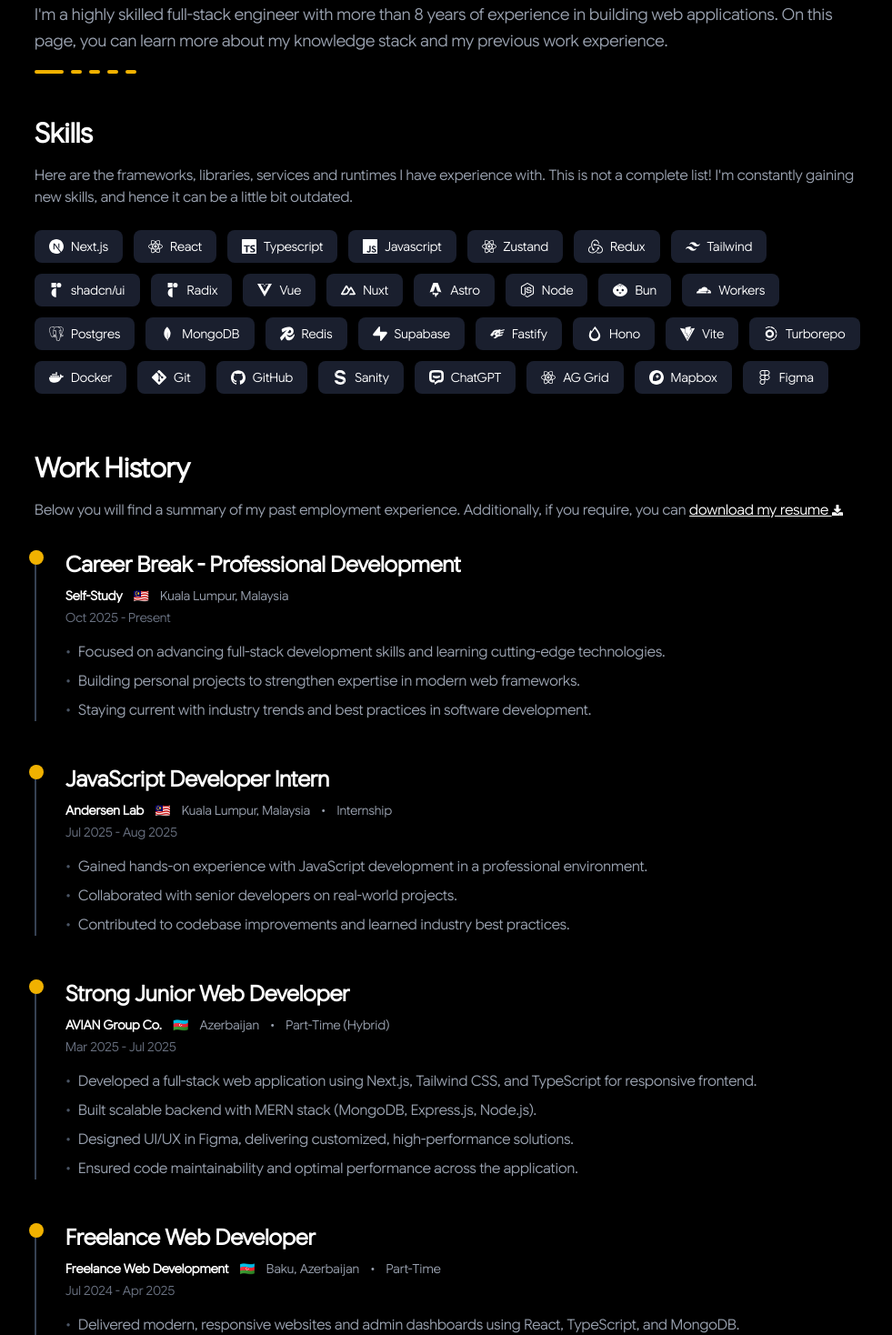
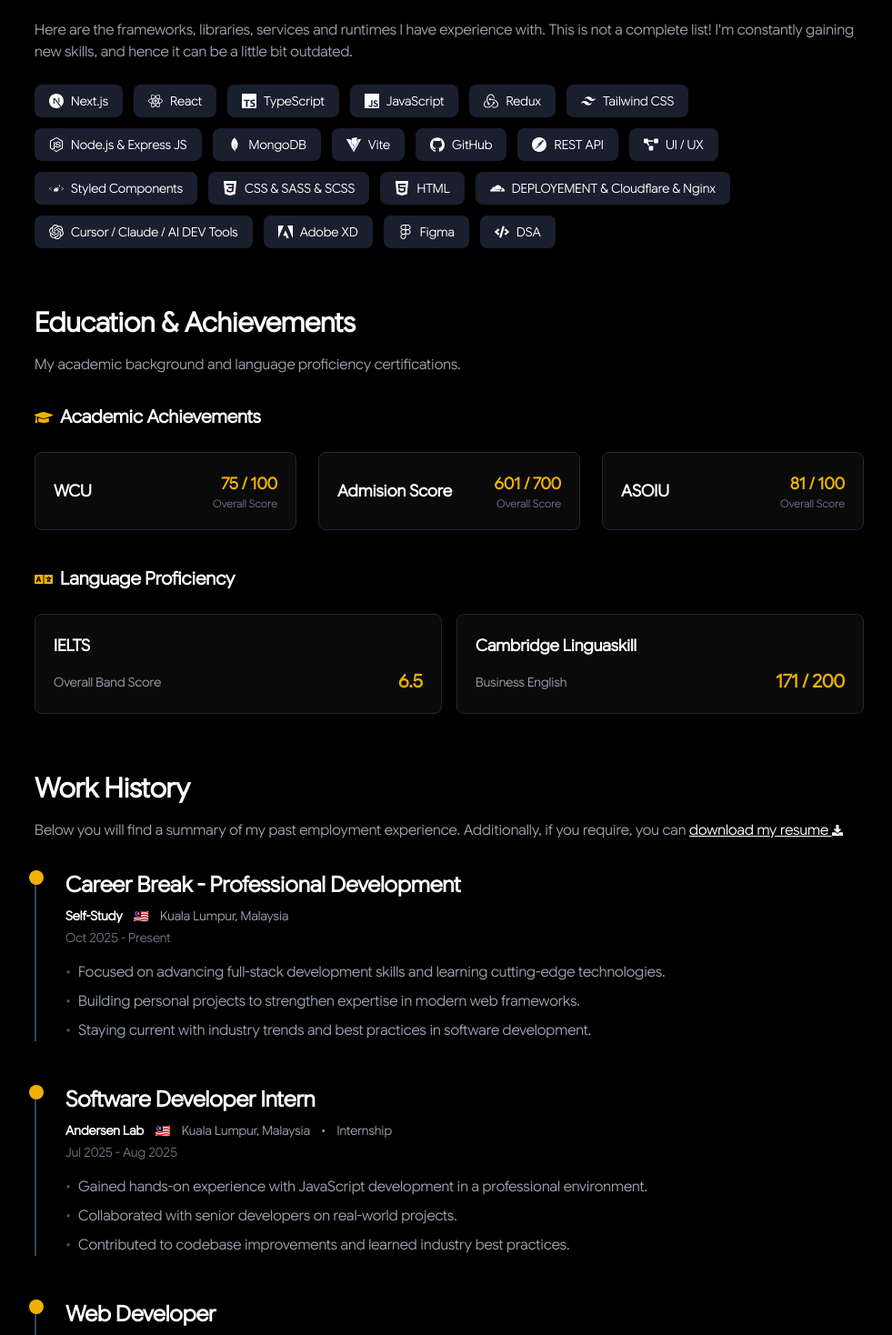
Before and after one commit to vilayat571/mySite, a React (Vite) app: page / in a window 1280 px wide. Shown: the part 4027-5495 px from the top of the page at 91% size, without its empty margins (146-1127 px from the left). Built offline with nearby package versions, Linux system fonts and the light colour scheme; a web font is replaced by a local one.

Commit message:
feat: adding achievement section to resume section

```diff
--- a/src/components/ResumePage.tsx
+++ b/src/components/ResumePage.tsx
@@ -1,25 +1,55 @@
-import { FaDownload } from 'react-icons/fa';
-import { jobs, skills } from '../data/resume';
+import { FaDownload, FaGraduationCap, FaLanguage } from "react-icons/fa";
+import { jobs, skills } from "../data/resume";
 
 export default function ResumePage() {
+  const education = [
+    {
+      institution: "WCU",
+      score: "75 / 100",
+    },
+    {
+      institution: "Admision Score",
+      score: "601 / 700",
+    },
+    {
+      institution: "ASOIU",
+      score: "81 / 100",
+    },
+  ];
+
+  const languages = [
+    {
+      name: "IELTS",
+      score: "6.5",
+      total: "Overall Band Score",
+    },
+    {
+      name: "Cambridge Linguaskill",
+      score: "171 / 200",
+      total: "Business English",
+    },
+  ];
 
   return (
-  <div id='resume' className="w-full flex items-center px-8 justify-between xl:mt-56 lg:mt-56 md:mt-36 sm:mt-36">
+    <div
+      id="resume"
+      className="w-full flex items-center px-8 justify-between xl:mt-16 lg:mt-16 md:mt-16 sm:mt-16"
+    >
       <div className="xl:w-3/4 lg:w-3/4 md:w-full sm:w-full mx-auto">
         {/* Header */}
         <div className="mb-12">
-          <h1 className="text-5xl font-bold mb-6">My Experience:</h1>
+          <h1 className="text-5xl font-bold mb-6">Resume:</h1>
           <p className="text-gray-400 text-lg leading-relaxed mb-4">
-            I'm a highly skilled full-stack engineer with more than 8 years of
-            experience in building web applications. On this page, you can learn
-            more about my knowledge stack and my previous work experience.
+            Software Developer with more than 2 years of experience in building
+            web applications. On this page, you can learn more about my
+            knowledge stack and my previous work experience.
           </p>
           <div className="flex gap-2">
             {[...Array(5)].map((_, i) => (
               <div
                 key={i}
                 className={`h-1 rounded-full ${
-                  i === 0 ? 'w-8 bg-yellow-500' : 'w-3 bg-yellow-500'
+                  i === 0 ? "w-8 bg-yellow-500" : "w-3 bg-yellow-500"
                 }`}
               />
             ))}
@@ -30,9 +60,9 @@ export default function ResumePage() {
         <div className="mb-16">
           <h2 className="text-3xl font-bold mb-4">Skills</h2>
           <p className="text-gray-400 mb-6">
-            Here are the frameworks, libraries, services and runtimes I have experience
-            with. This is not a complete list! I'm constantly gaining new skills, and hence it
-            can be a little bit outdated.
+            Here are the frameworks, libraries, services and runtimes I have
+            experience with. This is not a complete list! I'm constantly gaining
+            new skills, and hence it can be a little bit outdated.
           </p>
           <div className="flex flex-wrap gap-3">
             {skills.map((skill, index) => {
@@ -50,13 +80,78 @@ export default function ResumePage() {
           </div>
         </div>
 
+        {/* Education & Achievements Section */}
+        <div className="mb-16">
+          <h2 className="text-3xl font-bold mb-4">Education & Achievements</h2>
+          <p className="text-gray-400 mb-8">
+            My academic background and language proficiency certifications.
+          </p>
+
+          {/* Education */}
+          <div className="mb-10">
+            <h3 className="text-xl font-semibold mb-6 flex items-center gap-2">
+              <FaGraduationCap className="text-yellow-500" />
+              Academic Achievements
+            </h3>
+
+            <div className="grid grid-cols-1 sm:grid-cols-1 lg:grid-cols-3 gap-6">
+              {education.map((edu, index) => (
+                <div
+                  key={index}
+                  className="bg-[#0a0a0a] flex justify-between items-center border border-gray-800 cursor-pointer p-5 rounded-lg hover:bg-black transition-colors"
+                >
+                  {/* Institution */}
+                  <div>
+                    <h4 className="text-lg font-semibold">{edu.institution}</h4>
+                  </div>
+
+                  {/* Score */}
+                  <div className="text-right">
+                    <span className="text-yellow-500 font-bold text-lg">
+                      {edu.score}
+                    </span>
+                    <p className="text-xs text-gray-500">Overall Score</p>
+                  </div>
+                </div>
+              ))}
+            </div>
+          </div>
+
+          {/* Language Proficiency */}
+          <div>
+            <h3 className="text-xl font-semibold mb-6 flex items-center gap-2">
+              <FaLanguage className="text-yellow-500" />
+              Language Proficiency
+            </h3>
+            <div className="grid grid-cols-1 md:grid-cols-2 gap-4">
+              {languages.map((lang, index) => (
+                <div
+                  key={index}
+                  className="bg-[#0a0a0a] border border-gray-800  p-5 rounded-lg hover:bg-[#000000] transition"
+                >
+                  <h4 className="text-lg font-semibold mb-3">{lang.name}</h4>
+                  <div className="flex justify-between items-center">
+                    <span className="text-sm text-gray-400">{lang.total}</span>
+                    <span className="text-yellow-500 font-bold text-xl">
+                      {lang.score}
+                    </span>
+                  </div>
+                </div>
+              ))}
+            </div>
+          </div>
+        </div>
+
         {/* Work History */}
         <div>
           <h2 className="text-3xl font-bold mb-4">Work History</h2>
           <p className="text-gray-400 mb-8">
             Below you will find a summary of my past employment experience.
-            Additionally, if you require, you can{' '}
-            <a href="/resume.pdf" className="text-white underline hover:text-gray-300">
+            Additionally, if you require, you can{" "}
+            <a
+              href="/resume.pdf"
+              className="text-white underline hover:text-gray-300"
+            >
               download my resume <FaDownload className="inline w-3 h-3" />
             </a>
           </p>
@@ -64,13 +159,18 @@ export default function ResumePage() {
           {/* Timeline */}
           <div className="space-y-12">
             {jobs.map((job, index) => (
-              <div key={index} className="relative pl-8 border-l-2 border-gray-700">
+              <div
+                key={index}
+                className="relative pl-8 border-l-2 border-gray-700"
+              >
                 <div className="absolute -left-2 top-0 w-4 h-4 bg-yellow-500 rounded-full" />
 
                 <div className="mb-2">
                   <h3 className="text-2xl font-bold mb-2">{job.title}</h3>
                   <div className="flex items-center gap-3 text-gray-400 text-sm mb-1">
-                    <span className="font-semibold text-white">{job.company}</span>
+                    <span className="font-semibold text-white">
+                      {job.company}
+                    </span>
                     <span>{job.flag}</span>
                     <span>{job.location}</span>
                     {job.type && (
--- a/src/data/resume.tsx
+++ b/src/data/resume.tsx
@@ -1,126 +1,133 @@
 import {
-  SiNextdotjs, SiReact, SiTypescript, SiJavascript, SiRedux, SiTailwindcss,
-  SiRadixui, SiVuedotjs, SiNuxtdotjs, SiAstro, SiNodedotjs, SiBun,
-  SiCloudflare, SiPostgresql, SiMongodb, SiRedis, SiSupabase, SiFastify,
-  SiHono, SiVite, SiTurborepo, SiDocker, SiGit, SiGithub, SiSanity,
-  SiChatbot, SiMapbox, SiFigma
-} from 'react-icons/si';
+  SiNextdotjs,
+  SiReact,
+  SiTypescript,
+  SiJavascript,
+  SiRedux,
+  SiTailwindcss,
+  SiNodedotjs,
+  SiMongodb,
+  SiVite,
+  SiGithub,
+  SiFigma,
+  SiAdobe,
+  SiCss3,
+  SiHtml5,
+  SiCloudflare,
+  SiOpenai,
+  SiStyledcomponents,
+  SiPostman,
+} from "react-icons/si";
+
+import { FaProjectDiagram, FaCode } from "react-icons/fa";
 
 export const skills = [
-    { name: 'Next.js', icon: SiNextdotjs },
-    { name: 'React', icon: SiReact },
-    { name: 'Typescript', icon: SiTypescript },
-    { name: 'Javascript', icon: SiJavascript },
-    { name: 'Zustand', icon: SiReact },
-    { name: 'Redux', icon: SiRedux },
-    { name: 'Tailwind', icon: SiTailwindcss },
-    { name: 'shadcn/ui', icon: SiRadixui },
-    { name: 'Radix', icon: SiRadixui },
-    { name: 'Vue', icon: SiVuedotjs },
-    { name: 'Nuxt', icon: SiNuxtdotjs },
-    { name: 'Astro', icon: SiAstro },
-    { name: 'Node', icon: SiNodedotjs },
-    { name: 'Bun', icon: SiBun },
-    { name: 'Workers', icon: SiCloudflare },
-    { name: 'Postgres', icon: SiPostgresql },
-    { name: 'MongoDB', icon: SiMongodb },
-    { name: 'Redis', icon: SiRedis },
-    { name: 'Supabase', icon: SiSupabase },
-    { name: 'Fastify', icon: SiFastify },
-    { name: 'Hono', icon: SiHono },
-    { name: 'Vite', icon: SiVite },
-    { name: 'Turborepo', icon: SiTurborepo },
-    { name: 'Docker', icon: SiDocker },
-    { name: 'Git', icon: SiGit },
-    { name: 'GitHub', icon: SiGithub },
-    { name: 'Sanity', icon: SiSanity },
-    { name: 'ChatGPT', icon: SiChatbot },
-    { name: 'AG Grid', icon: SiReact },
-    { name: 'Mapbox', icon: SiMapbox },
-    { name: 'Figma', icon: SiFigma },
+  { name: "Next.js", icon: SiNextdotjs },
+  { name: "React", icon: SiReact },
+  { name: "TypeScript", icon: SiTypescript },
+  { name: "JavaScript", icon: SiJavascript },
+  { name: "Redux", icon: SiRedux },
+  { name: "Tailwind CSS", icon: SiTailwindcss },
+  { name: "Node.js & Express JS", icon: SiNodedotjs },
+  { name: "MongoDB", icon: SiMongodb },
+  { name: "Vite", icon: SiVite },
+  { name: "GitHub", icon: SiGithub },
+
+  { name: "REST API", icon: SiPostman },
+  { name: "UI / UX", icon: FaProjectDiagram },
+  { name: "Styled Components", icon: SiStyledcomponents },
+  { name: "CSS & SASS & SCSS", icon: SiCss3 },
+  { name: "HTML", icon: SiHtml5 },
+
+  { name: "DEPLOYEMENT & Cloudflare & Nginx", icon: SiCloudflare },
+
+  { name: "Cursor / Claude / AI DEV Tools", icon: SiOpenai },
+  { name: "Adobe XD", icon: SiAdobe },
+  { name: "Figma", icon: SiFigma },
+
+  { name: "DSA", icon: FaCode },
 ];
-
 export const jobs = [
   {
-      title: 'Career Break - Professional Development',
-      company: 'Self-Study',
-      flag: '🇲🇾',
-      location: 'Kuala Lumpur, Malaysia',
-      type: '',
-      period: 'Oct 2025 - Present',
+    title: "Career Break - Professional Development",
+    company: "Self-Study",
+    flag: "🇲🇾",
+    location: "Kuala Lumpur, Malaysia",
+    type: "",
+    period: "Oct 2025 - Present",
     responsibilities: [
-        'Focused on advancing full-stack development skills and learning cutting-edge technologies.',
-        'Building personal projects to strengthen expertise in modern web frameworks.',
-        'Staying current with industry trends and best practices in software development.',
+      "Focused on advancing full-stack development skills and learning cutting-edge technologies.",
+      "Building personal projects to strengthen expertise in modern web frameworks.",
+      "Staying current with industry trends and best practices in software development.",
     ],
   },
   {
-      title: 'JavaScript Developer Intern',
-      company: 'Andersen Lab',
-      flag: '🇲🇾',
-      location: 'Kuala Lumpur, Malaysia',
-      type: 'Internship',
-      period: 'Jul 2025 - Aug 2025',
+    title: "Software Developer Intern",
+    company: "Andersen Lab",
+    flag: "🇲🇾",
+    location: "Kuala Lumpur, Malaysia",
+    type: "Internship",
+    period: "Jul 2025 - Aug 2025",
     responsibilities: [
-        'Gained hands-on experience with JavaScript development in a professional environment.',
-        'Collaborated with senior developers on real-world projects.',
-        'Contributed to codebase improvements and learned industry best practices.',
+      "Gained hands-on experience with JavaScript development in a professional environment.",
+      "Collaborated with senior developers on real-world projects.",
+      "Contributed to codebase improvements and learned industry best practices.",
     ],
   },
   {
-      title: 'Strong Junior Web Developer',
-      company: 'AVIAN Group Co.',
-      flag: '🇦🇿',
-      location: 'Azerbaijan',
-      type: 'Part-Time (Hybrid)',
-      period: 'Mar 2025 - Jul 2025',
+    title: "Web Developer",
+    company: "AVIAN Group Co.",
+    flag: "🇦🇿",
+    location: "Azerbaijan",
+    type: "Part-Time (Hybrid)",
+    period: "Mar 2025 - Jul 2025",
     responsibilities: [
-        'Developed a full-stack web application using Next.js, Tailwind CSS, and TypeScript for responsive frontend.',
-        'Built scalable backend with MERN stack (MongoDB, Express.js, Node.js).',
-        'Designed UI/UX in Figma, delivering customized, high-performance solutions.',
-        'Ensured code maintainability and optimal performance across the application.',
+      "Developed a full-stack web application using Next.js, Tailwind CSS, and TypeScript for responsive frontend.",
+      "Built scalable backend with MERN stack (MongoDB, Express.js, Node.js).",
+      "Designed UI/UX in Figma, delivering customized, high-performance solutions.",
+      "Ensured code maintainability and optimal performance across the application.",
     ],
   },
   {
-      title: 'Freelance Web Developer',
-      company: 'Freelance Web Development',
-      flag: '🇦🇿',
-      location: 'Baku, Azerbaijan',
-      type: 'Part-Time',
-      period: 'Jul 2024 - Apr 2025',
+    title: "Freelance Web Developer",
+    company: "Self Employeed",
+    flag: "🇦🇿",
+    location: "Baku, Azerbaijan",
+    type: "Part-Time",
+    period: "Jul 2022 - Apr 2024",
     responsibilities: [
-        'Delivered modern, responsive websites and admin dashboards using React, TypeScript, and MongoDB.',
-        'Deployed applications with Nginx and Cloudflare for optimal performance.',
-        'Served key clients including AzeSERT, Raja Restaurants, Interviewsland, Aqsa News, SER, Güvən Finans, and Chaykoff.',
-        'Implemented REST APIs with JWT authentication for secure, scalable solutions.',
+      "Delivered modern, responsive websites and admin dashboards using React, TypeScript, and MongoDB.",
+      "Deployed applications with Nginx and Cloudflare for optimal performance.",
+      "Served key clients including AzeSERT, Raja Restaurants, Interviewsland, Aqsa News, SER, Güvən Finans, and Chaykoff.",
+      "Implemented REST APIs with JWT authentication for secure, scalable solutions.",
     ],
   },
   {
-      title: 'Junior Web Developer',
-      company: 'Pilgrim Education MMC',
-      flag: '🇦🇿',
-      location: 'Baku, Azerbaijan',
-      type: 'Part-Time (Remote)',
-      period: 'May 2024 - Jan 2025',
+    title: "Web Developer",
+    company: "Pilgrim Education MMC",
+    flag: "🇦🇿",
+    location: "Baku, Azerbaijan",
+    type: "Part-Time (Remote)",
+    period: "May 2024 - Jan 2025",
     responsibilities: [
-        'Built full-stack web application with React.js, Tailwind CSS, and TypeScript frontend.',
-        'Developed backend using MERN stack with Express.js and MongoDB.',
-        'Designed user interfaces in Figma for optimal user experience.',
-        'Implemented JWT authentication and created scalable, efficient solutions.',
+      "Built full-stack web application with React.js, Tailwind CSS, and TypeScript frontend.",
+      "Developed backend using MERN stack with Express.js and MongoDB.",
+      "Designed user interfaces in Figma for optimal user experience.",
+      "Implemented JWT authentication and created scalable, efficient solutions.",
     ],
   },
   {
-      title: 'Frontend Developer Intern',
-      company: 'Kodaze',
-      flag: '🇦🇿',
-      location: 'Baku, Azerbaijan',
-      type: 'Internship',
-      period: 'Nov 2021 - May 2022',
+    title: "Web Developer Intern",
+    company: "Kodaze",
+    flag: "🇦🇿",
+    location: "Baku, Azerbaijan",
+    type: "Internship",
+    period: "Nov 2021 - May 2022",
     responsibilities: [
-        'Built programs based on customer requirements and business needs.',
-        'Set up CRM systems for companies to streamline operations.',
-        'Contributed to open-source projects like Saleor.',
-        'Continuously learned new technologies including Next.js, React.js, and REST APIs.',
+      "Built programs based on customer requirements and business needs.",
+      "Set up CRM systems for companies to streamline operations.",
+      "Contributed to open-source projects like Saleor.",
+      "Continuously learned new technologies including Next.js, React.js, and REST APIs.",
     ],
   },
 ];
```
Lines whose indentation alone changed are shown as unchanged.
